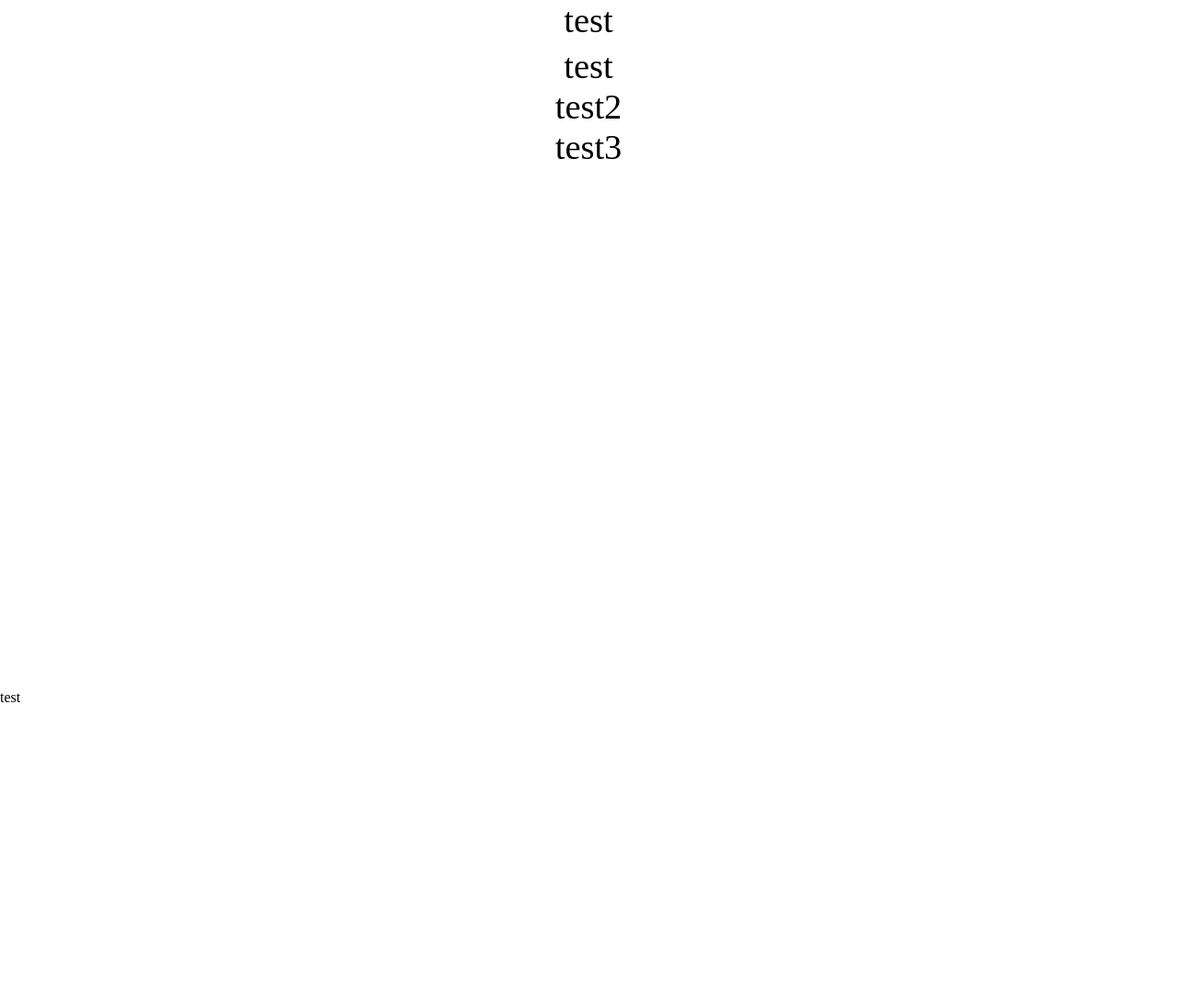
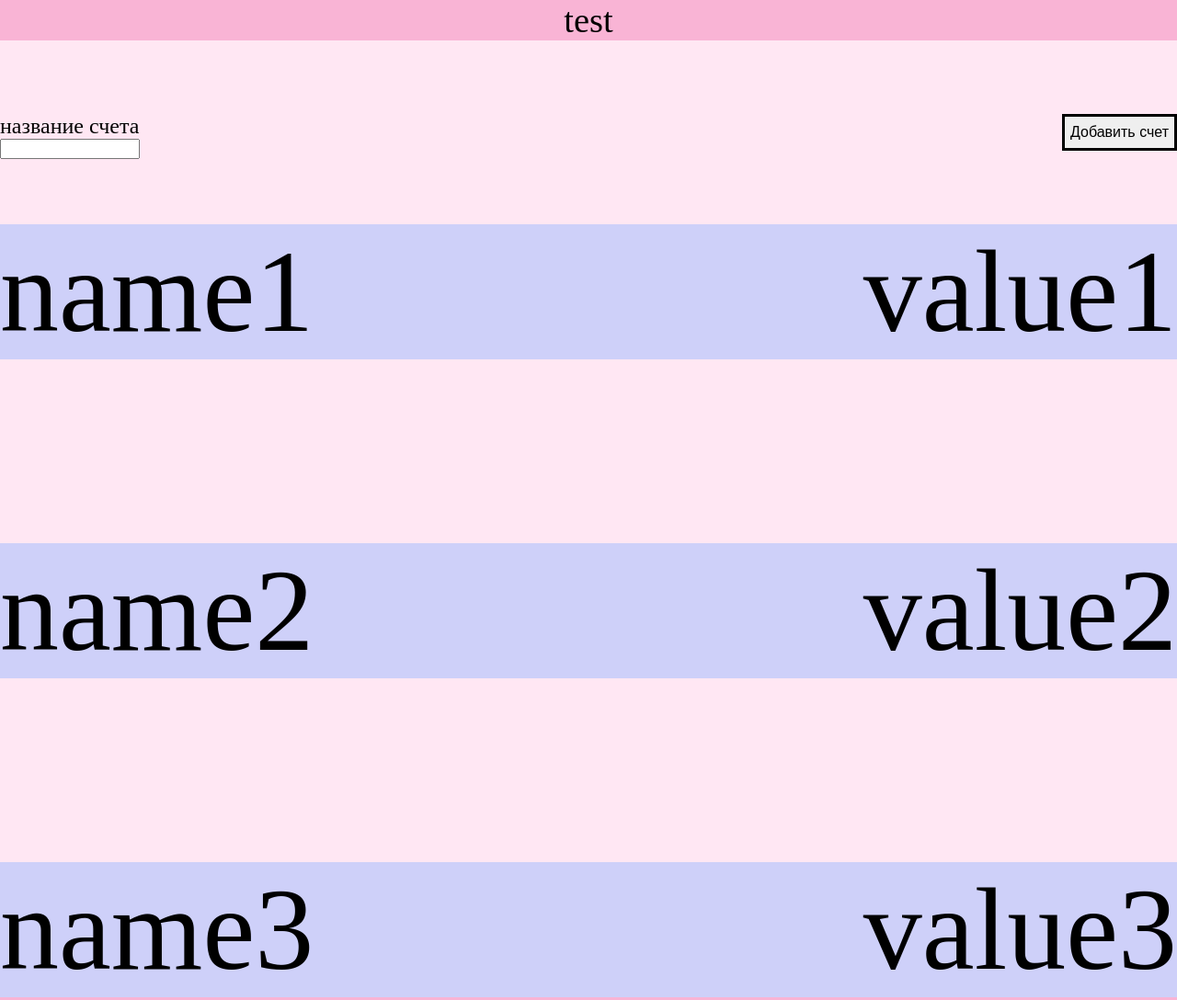
Before and after one commit to bushhiro/hackathone, a plain HTML site: page index.html in a window 1280 px wide. Shown: the top 1088 px of the page at 92% size. Before the commit the page ends 800 px from the top, so only its background shows below. Drawn offline with Linux system fonts and the light colour scheme.

Commit message:
almost full work

```diff
--- a/index.css
+++ b/index.css
@@ -5,7 +5,22 @@ body{
     height: 100vh;
 }
 
+#list{
+    display: flex;
+    flex-direction: column;
+    gap: 200px;
+    flex-grow: 1;
+    justify-content: flex-start;
+}
 
+.account{
+    background-color: #CED0F9;
+    display: flex;
+    width: 100%;
+    font-size: 10vw;
+    margin: 0 auto;
+    justify-content: space-between;
+}
 p{
     margin: 0 auto;
     font-size: 3vw;
@@ -14,16 +29,36 @@ p{
 #header{
     display: flex;
     flex-direction: row;
-    height: 50px;
+    background-color: #F9B4D5;
+    height: 10vh;
 }
 
 #main{
+    background-color: #FFE7F3;
     display: flex;
     flex-direction: column;
     flex-grow: 1;
 }
 
 #footer{
+    padding: 30px;
     display: flex;
-    height: 50px;
+    justify-content: space-around;
+    background-color: #F9B4D5;
+    height: 7vh;
+
 }
+
+#createNewAccount{
+    display: flex;
+    align-content: center;
+    justify-content: space-between;
+    height: 5vh;
+    margin-top: 10vh;
+    margin-bottom: 10vh;
+}
+
+#textField{
+    height: 2vh;
+    width: 18vh;
+}
--- a/index.html
+++ b/index.html
@@ -10,12 +10,35 @@
       <p>test</p>
     </div>
     <div id="main">
-        <p>test</p>
-        <p>test2</p>
-        <p>test3</p>
+        <div id="createNewAccount">
+            <label style="height: 3vh" >
+                <p style="font-size: 3vh">название счета</p>
+                <input type="text" id="textField">
+            </label>
+            <button style="border: black 3px solid; font-size: 2vh">
+                Добавить счет
+            </button>
+        </div>
+        <div id="list">
+            <div class="account">
+                <div>name1</div>
+                <div>value1</div>
+            </div>
+            <div class="account">
+                <div>name2</div>
+                <div>value2</div>
+            </div>
+            <div class="account">
+                <div>name3</div>
+                <div>value3</div>
+            </div>
+        </div>
     </div>
     <div id="footer">
-        test
+        <img src="homeIcon.svg" width="10%" height="auto">
+        <img src="formIcon.svg" width="10%" height="auto">
+        <img src="pieIcon.svg" width="10%" height="auto">
+        <img src="addIcon.svg" width="10%" height="auto">
     </div>
 </body>
 </html>
```
Also changed, not shown: addIcon.svg (added), formIcon.svg (added), homeIcon.svg (added), pieIcon.svg (added).
